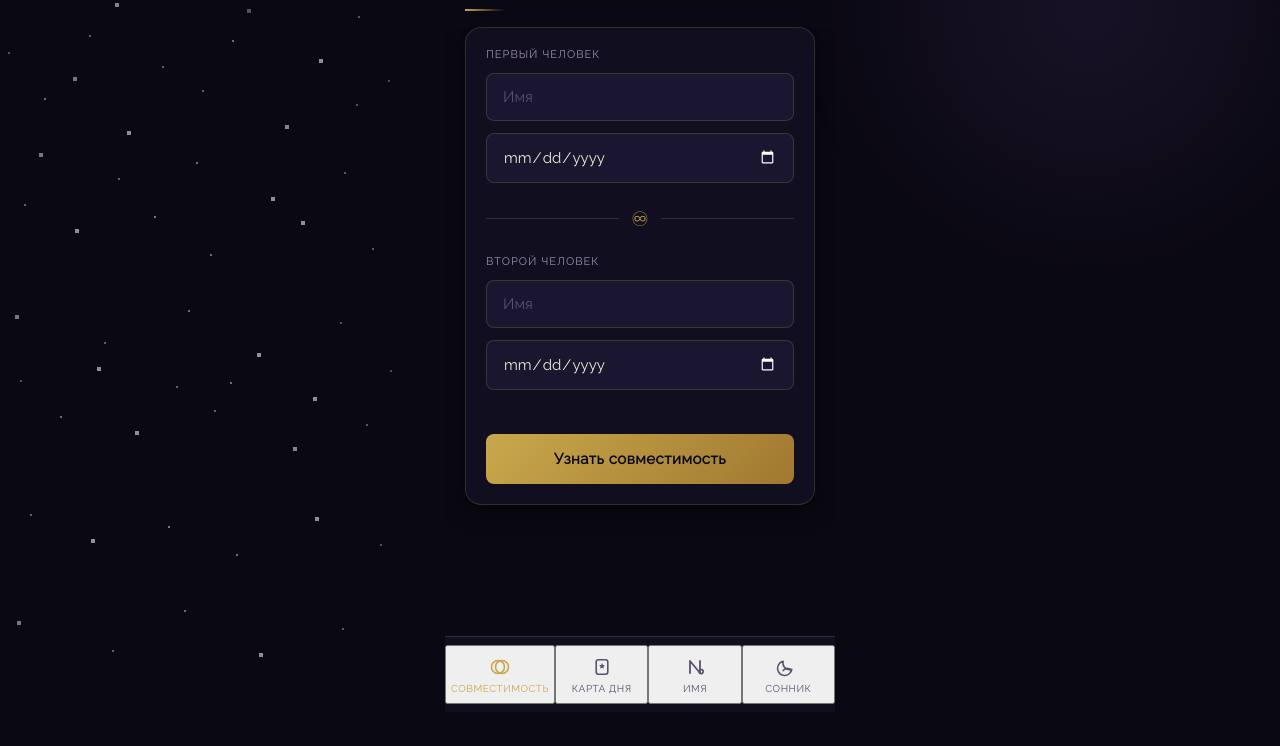
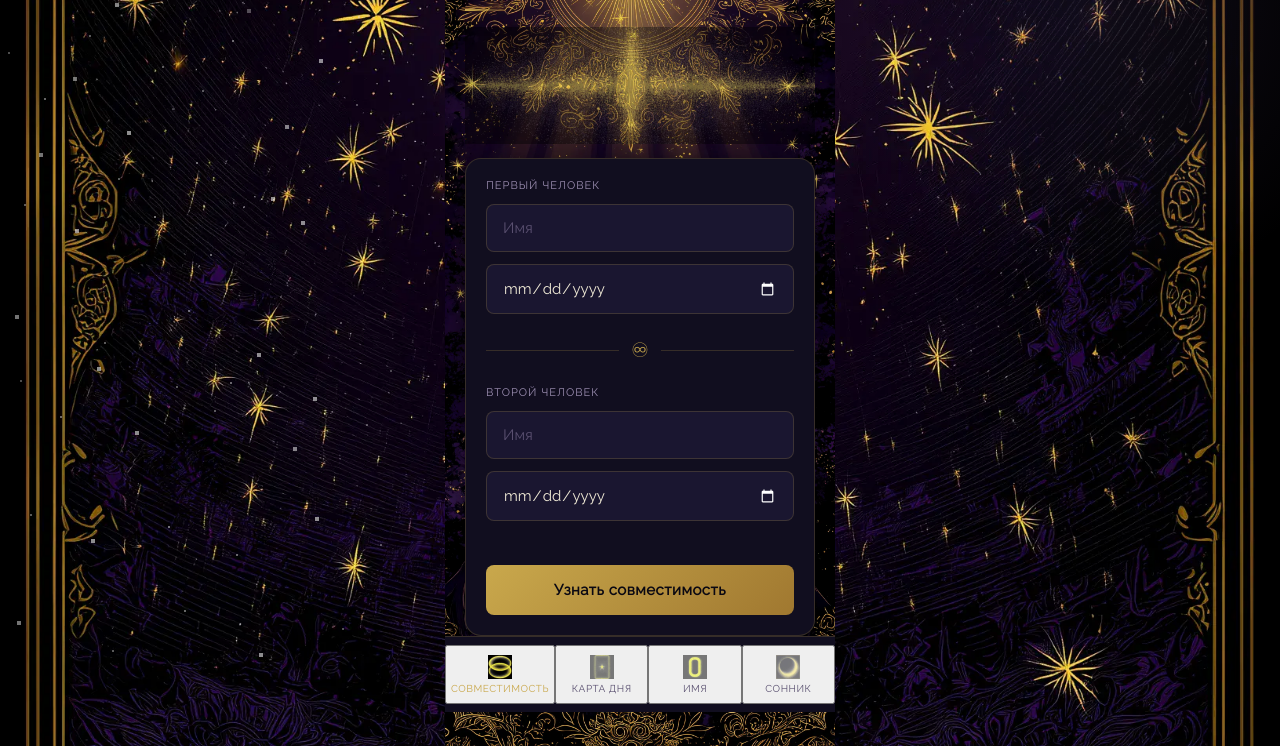
Before and after one commit to gerogiresasha/max-esoteric, a plain HTML site: page index.html in a window 1280 px wide. Shown: the part 88-834 px from the top of the page. Before the commit the page ends 800 px from the top, so only its background shows below. Drawn offline with nearby package versions, Linux system fonts and the light colour scheme.

Commit message:
integrate visual assets into UI

```diff
--- a/css/style.css
+++ b/css/style.css
@@ -12,6 +12,11 @@
   --shadow:rgba(0,0,0,0.6);
   --radius:16px;
   --radius-sm:8px;
+  --bg-main-image:url("../assets/backgrounds/bg-main.webp");
+  --bg-compatibility-image:url("../assets/backgrounds/bg-compatibility.webp");
+  --bg-tarot-image:url("../assets/backgrounds/bg-tarot.webp");
+  --bg-numerology-image:url("../assets/backgrounds/bg-numerology.webp");
+  --bg-dreams-image:url("../assets/backgrounds/bg-dreams.webp");
 }
 
 *{box-sizing:border-box;margin:0;padding:0;}
@@ -19,7 +24,11 @@
 html,body{height:100%;}
 
 body{
-  background:var(--bg);
+  background-color:var(--bg);
+  background-image:var(--bg-main-image);
+  background-size:cover;
+  background-position:center;
+  background-repeat:no-repeat;
   color:var(--text-primary);
   font-family:'Raleway',sans-serif;
   -webkit-font-smoothing:antialiased;
@@ -133,6 +142,28 @@ body::after{
   display:none;
   flex-direction:column;
   animation:fadeIn 0.3s ease;
+}
+
+.screen[data-tool]::before{
+  content:"";
+  position:absolute;
+  inset:0;
+  background-size:cover;
+  background-position:center;
+  background-repeat:no-repeat;
+  pointer-events:none;
+  z-index:0;
+}
+
+.screen[data-tool="compatibility"]::before{background-image:var(--bg-compatibility-image);}
+.screen[data-tool="tarot"]::before{background-image:var(--bg-tarot-image);}
+.screen[data-tool="numerology"]::before{background-image:var(--bg-numerology-image);}
+.screen[data-tool="dreams"]::before{background-image:var(--bg-dreams-image);}
+
+.screen[data-tool] .screen-header,
+.screen[data-tool] .screen-content{
+  position:relative;
+  z-index:1;
 }
 
 .screen.active{
@@ -355,6 +386,14 @@ input[type="date"].input-field{
   background:linear-gradient(90deg, var(--accent-gold) 0%, rgba(201,168,76,0) 100%);
 }
 
+.tool-divider{
+  width:100%;
+  height:auto;
+  opacity:0.4;
+  display:block;
+  margin:0 0 14px;
+}
+
 .section-label{
   font-size:11px;
   letter-spacing:1px;
@@ -504,6 +543,16 @@ textarea.input-field{
   height:24px;
 }
 
+.nav-item .nav-icon{
+  width:24px;
+  height:24px;
+  opacity:0.5;
+}
+
+.nav-item.active .nav-icon{
+  opacity:1;
+}
+
 .nav-item span{
   font-size:10px;
   letter-spacing:0.5px;
--- a/js/app.js
+++ b/js/app.js
@@ -62,40 +62,15 @@ function showScreen(name) {
   currentScreen = name
 }
 
-function iconSvg(name) {
-  if (name === 'compatibility') {
-    return `
-      <svg viewBox="0 0 24 24" fill="none" aria-hidden="true">
-        <circle cx="10" cy="12" r="6.5" stroke="currentColor" stroke-width="1.6"></circle>
-        <circle cx="14" cy="12" r="6.5" stroke="currentColor" stroke-width="1.6"></circle>
-      </svg>
-    `
+function iconImg(name) {
+  const icons = {
+    compatibility: 'assets/icons/icon-compatibility.webp',
+    tarot: 'assets/icons/icon-tarot.webp',
+    numerology: 'assets/icons/icon-numerology.webp',
+    dreambook: 'assets/icons/icon-dreams.webp',
   }
-
-  if (name === 'tarot') {
-    return `
-      <svg viewBox="0 0 24 24" fill="none" aria-hidden="true">
-        <rect x="6.2" y="4.8" width="11.6" height="14.4" rx="2.2" stroke="currentColor" stroke-width="1.6"></rect>
-        <path d="M12 8.1l.9 1.9 2 .3-1.5 1.4.4 2-1.8-1-1.8 1 .4-2-1.5-1.4 2-.3.9-1.9z" fill="currentColor"></path>
-      </svg>
-    `
-  }
-
-  if (name === 'numerology') {
-    return `
-      <svg viewBox="0 0 24 24" fill="none" aria-hidden="true">
-        <path d="M7 18V6l10 12V6" stroke="currentColor" stroke-width="1.8" stroke-linecap="round" stroke-linejoin="round"></path>
-        <circle cx="18.2" cy="16.6" r="2" stroke="currentColor" stroke-width="1.6"></circle>
-      </svg>
-    `
-  }
-
-  return `
-    <svg viewBox="0 0 24 24" fill="none" aria-hidden="true">
-      <path d="M15.7 14.3a6.6 6.6 0 0 1-8.5-7.9 7.1 7.1 0 1 0 8.5 7.9z" stroke="currentColor" stroke-width="1.6" stroke-linecap="round" stroke-linejoin="round"></path>
-      <path d="M7.1 15.6c.9-1.4 2.4-2.2 4.2-2.2 1.8 0 3.3.8 4.2 2.2" stroke="currentColor" stroke-width="1.6" stroke-linecap="round"></path>
-    </svg>
-  `
+  const src = icons[name]
+  return src ? `<img class="nav-icon" src="${src}" width="24" height="24" alt="" aria-hidden="true" />` : ''
 }
 
 function titleFor(name) {
@@ -122,6 +97,7 @@ function renderApp() {
     const screen = document.createElement('div')
     screen.className = 'screen'
     screen.id = `screen-${name}`
+    screen.dataset.tool = name === 'dreambook' ? 'dreams' : name
     screensRoot.appendChild(screen)
   })
 
@@ -136,7 +112,7 @@ function renderApp() {
     item.className = 'nav-item'
     item.dataset.screen = name
     item.setAttribute('aria-label', titleFor(name))
-    item.innerHTML = `${iconSvg(name)}<span>${titleFor(name)}</span>`
+    item.innerHTML = `${iconImg(name)}<span>${titleFor(name)}</span>`
     item.addEventListener('click', () => showScreen(name))
     nav.appendChild(item)
   })
--- a/js/instruments/compatibility.js
+++ b/js/instruments/compatibility.js
@@ -98,6 +98,7 @@
         <div class="screen-accent" aria-hidden="true"></div>
       </div>
       <div class="screen-content">
+        <img class="tool-divider" src="assets/dividers/divider-gold.webp" alt="" aria-hidden="true" />
         <div class="card">
           <div class="stack">
             <div class="section-label">Первый человек</div>
--- a/js/instruments/dreambook.js
+++ b/js/instruments/dreambook.js
@@ -87,6 +87,7 @@
         <div class="screen-accent" aria-hidden="true"></div>
       </div>
       <div class="screen-content">
+        <img class="tool-divider" src="assets/dividers/divider-gold.webp" alt="" aria-hidden="true" />
         <div class="card">
           <div class="stack">
             <textarea id="dream-input" class="input-field" placeholder="Опиши свой сон..." maxlength="1000"></textarea>
--- a/js/instruments/numerology.js
+++ b/js/instruments/numerology.js
@@ -87,6 +87,7 @@
         <div class="screen-accent" aria-hidden="true"></div>
       </div>
       <div class="screen-content">
+        <img class="tool-divider" src="assets/dividers/divider-gold.webp" alt="" aria-hidden="true" />
         <div class="card">
           <div class="stack">
             <input class="input-field" type="text" placeholder="Твое имя" id="num-name" autocomplete="name" />
--- a/js/instruments/tarot.js
+++ b/js/instruments/tarot.js
@@ -152,6 +152,7 @@
         <div class="screen-accent" aria-hidden="true"></div>
       </div>
       <div class="screen-content">
+        <img class="tool-divider" src="assets/dividers/divider-gold.webp" alt="" aria-hidden="true" />
         <div class="card">
           <div class="stack">
             <div id="tarot-card" class="card-placeholder" aria-label="Карта">
```
